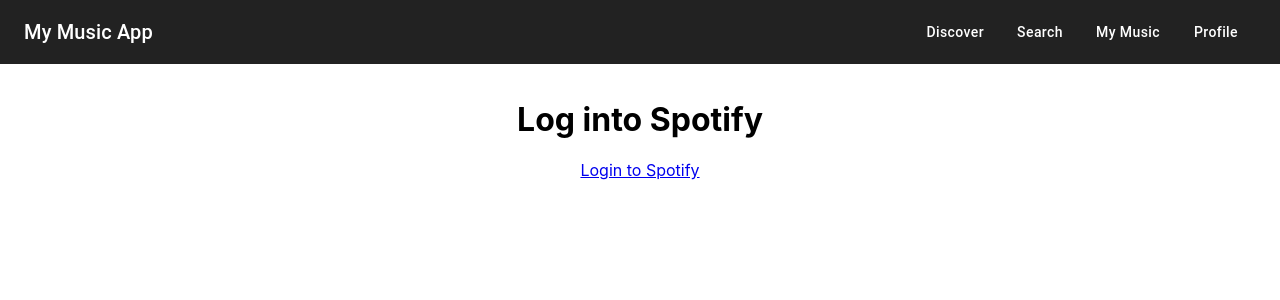
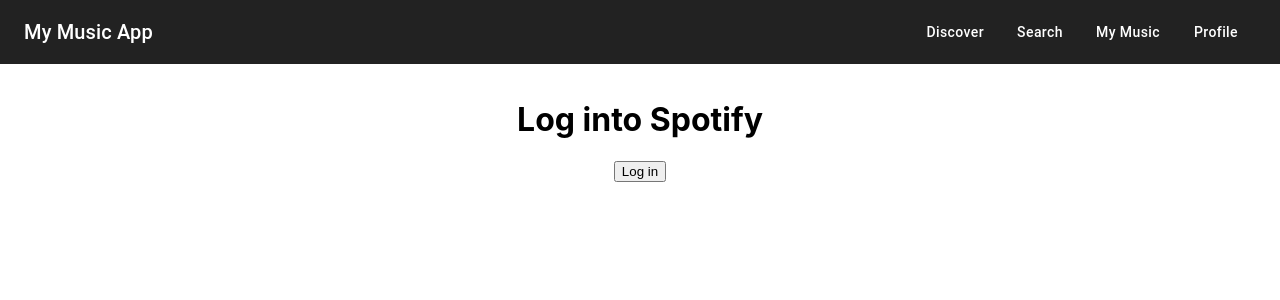
Before and after one commit to jrp9pte/ForgeSpotifyClone, a React (Create React App) app in the folder frontend/: page /login in a window 1280 px wide. Shown: the top 300 px of the page. Built offline with nearby package versions, Linux system fonts and the light colour scheme.

Commit message:
Correct api call with access token retrieved

```diff
--- a/frontend/src/Components/Login/Login.js
+++ b/frontend/src/Components/Login/Login.js
@@ -1,32 +1,54 @@
 import React, {useState, useEffect} from 'react'
 import "./Login.css"
+
+const getReturnedParamsFromSpotifyAuth = (hash) =>{
+    const stringAfterHashtag = hash.substring(1);
+    const paramsInUrl = stringAfterHashtag.split("&")
+    const paramsSplitUp = paramsInUrl.reduce((accumulater, currentValue)=>{
+        console.log(currentValue)
+        const[key, value] = currentValue.split("=")
+        accumulater[key] = value
+        return accumulater
+    }, {})
+    return paramsSplitUp
+}
+
 function Login() {
-    // useEffect(() => {
-    //     fetch("http://localhost:9000/spotifyAuthorize")
-    //   }, [])
-    const CLIENT_ID = "bf5c109cee3b415c9abc7a6c2f017aab"
-    const AUTH_ENDPOINT = "https://accounts.spotify.com/authorize"
+    const SCOPES = ["user-top-read"]
+    const SPACE_DELIMITR = "%20"
+    const SCOPES_URL_PARAM = SCOPES.join(SPACE_DELIMITR);
+    const SPOTIFY_AUTHORIZE_ENDPOINT = "https://accounts.spotify.com/authorize"
     const REDIRECT_URI= "http://localhost:3000/login"
-    const RESPONSE_TYPE = "token"
-    // const handleLogin = (e) =>{
-    //     e.preventDefault()
-        // fetch("http://localhost:9000/spotifyAuthorize")
+    useEffect(()=>{
+        if (window.location.hash) {
+            const {
+                access_token,
+                expires_in,
+                token_type,
+            }= getReturnedParamsFromSpotifyAuth(window.location.hash)
+
+        }
+    })
+
+    const handleLogin = async(e) =>{
+        e.preventDefault()
+        await fetch("http://localhost:9000/spotifyAuthorize")
+        .then((res)=>res.text())
+        .then((data)=>{
+            console.log(data)
+            window.location = `${SPOTIFY_AUTHORIZE_ENDPOINT}?client_id=${data}&redirect_uri=${REDIRECT_URI}&scope=${SCOPES_URL_PARAM}&response_type=token&show_dialog=true`;
+        })
 
 
-        // const SCOPES = ["user-top-read"]
-        // const SPACE_DELIMITR = "%20"
-        // const SCOPES_URL_PARAM = SCOPES.join(SPACE_DELIMITR);
-        // window.location = `${SPOTIFY_AUTHORIZE_ENDPOINT}?client_id=${clientId}&redirect_uri=${REDIRECT_URL_AFTER_LOGIN}&scope=${SCOPES_URL_PARAM}&response_type=token&show_dialog=true`;
-
-    // }
+    }
 
     return (
         <>
             <h1>Log into Spotify</h1>
-            <a href={`${AUTH_ENDPOINT}?client_id=${CLIENT_ID}&redirect_uri=${REDIRECT_URI}&response_type=${RESPONSE_TYPE}`}>
+            {/* <a href={`${AUTH_ENDPOINT}?client_id=${CLIENT_ID}&redirect_uri=${REDIRECT_URI}&response_type=${RESPONSE_TYPE}`}>
                 Login to Spotify
-            </a>
-            {/* <button onClick = {handleLogin}> Log in </button> */}
+            </a> */}
+            <button onClick = {handleLogin}> Log in </button>
         </>
     )
 }
```
Also changed, not shown: 1 other file (tests, documents, lock files or other folders).
